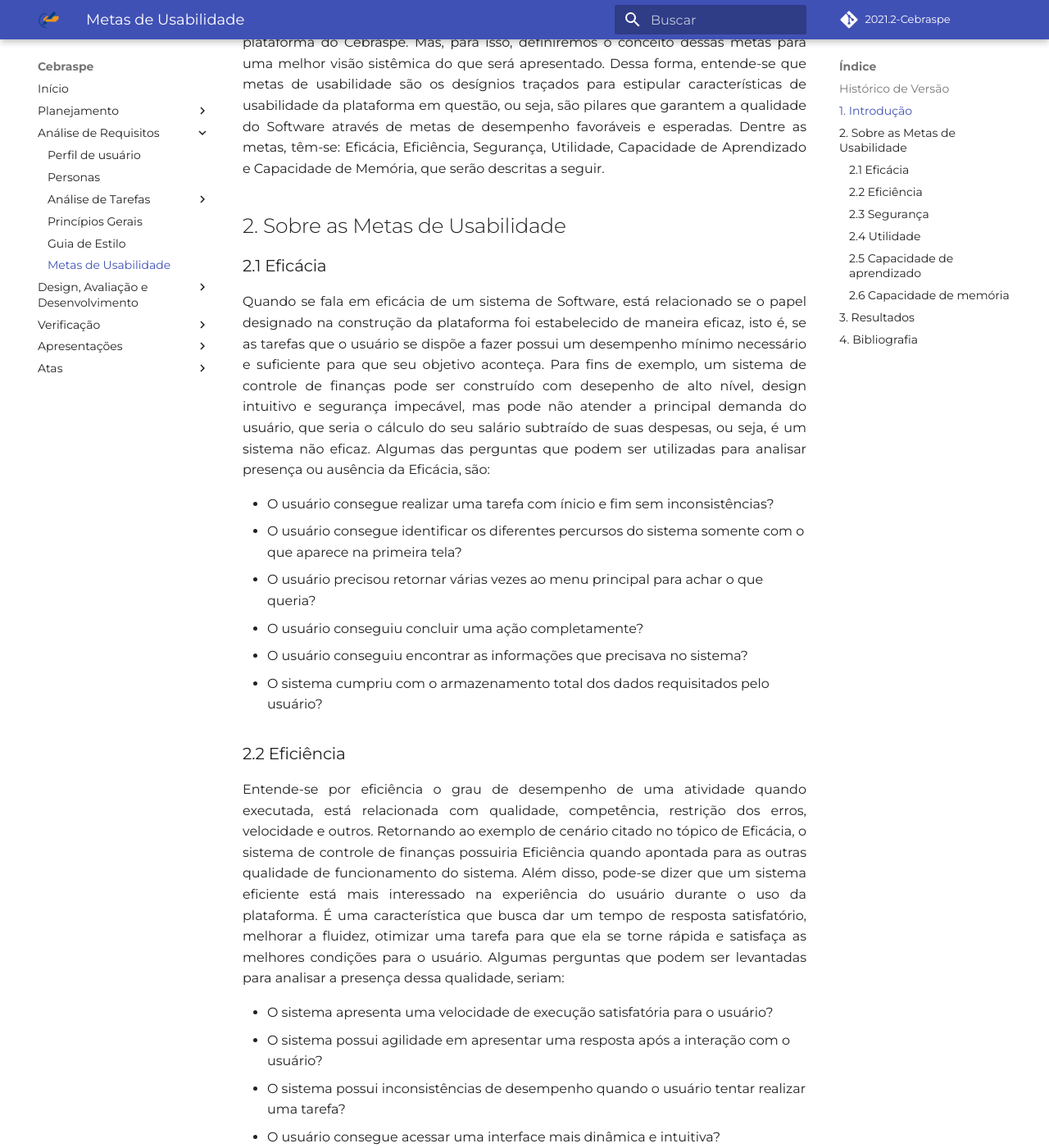
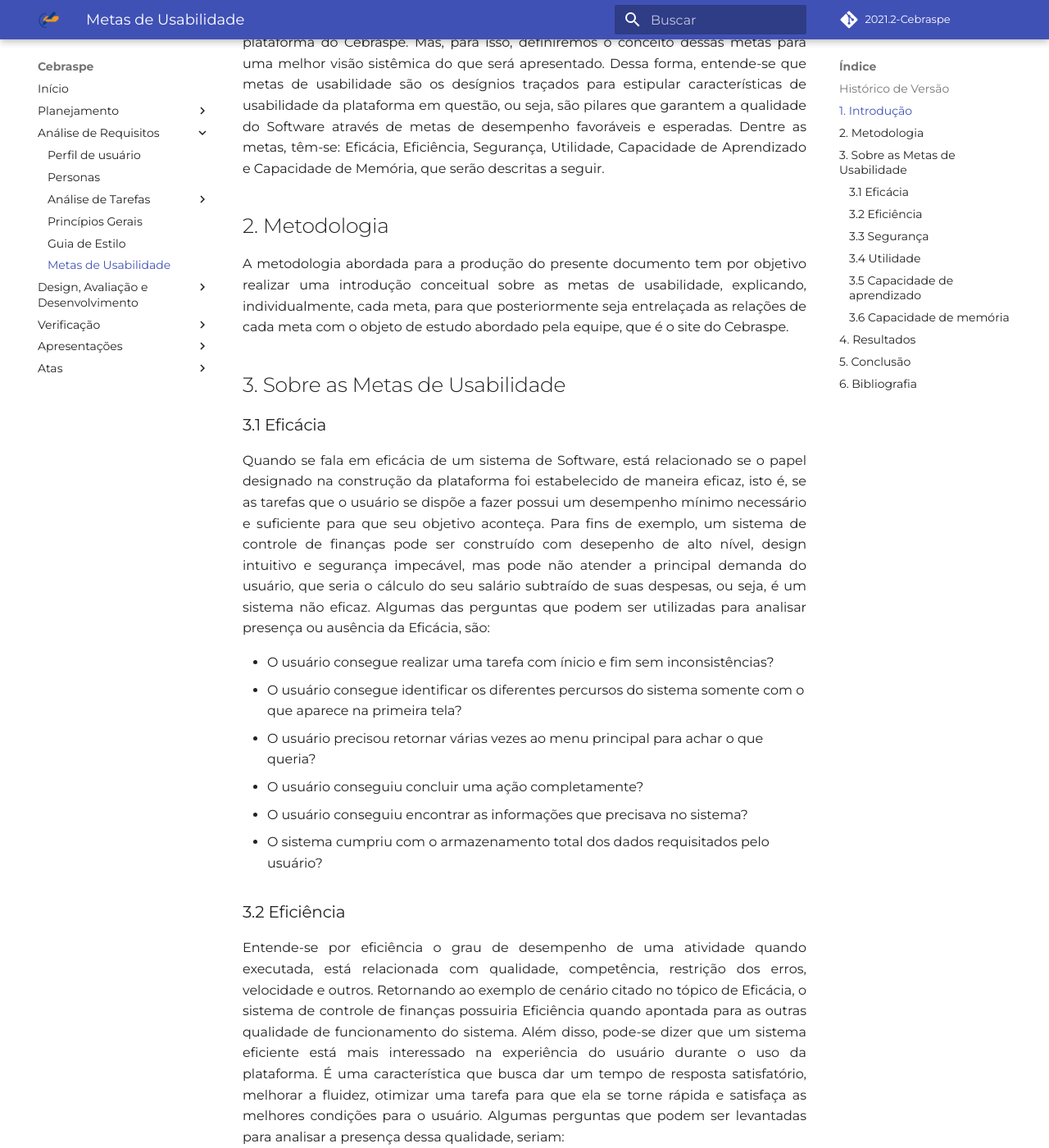
Before and after one commit to Interacao-Humano-Computador/2021.2-Cebraspe, an MkDocs documentation site: the page built from docs/Análise_de_requisitos/Metas_de_usabilidade/metas_de_usabilidade.md, in a window 1280 px wide and 1400 px high, scrolled down 456 px. Shown: the whole window at 82% size. Built offline with MkDocs 1.6.1 and Material for MkDocs 9.7.7, drawn with Linux system fonts in a browser that asks for light colours; some web fonts are replaced; comment, search, counter and statistics services are not loaded; some of the changed text lies outside the part shown.

Commit message:
#48 - correcoes da monitoria

```diff
--- a/docs/Análise_de_requisitos/Metas_de_usabilidade/metas_de_usabilidade.md
+++ b/docs/Análise_de_requisitos/Metas_de_usabilidade/metas_de_usabilidade.md
@@ -5,7 +5,7 @@
 |    Data    | Versão |      Descrição       |  Autor  | Revisor |
 | :--------: | :----: | :------------------: | :-----: | :-----: |
 | 12.03.2022 |  0.1   | Criação do documento | Gustave | Daniel  |
-| 17.04.2022 |  0.2   |  Revisão   |      Daniel      |    -    |
+| 17.04.2022 |  0.2   |       Revisão        | Daniel  |    -    |
 
 ## 1. Introdução
 
@@ -13,9 +13,15 @@
 O presente documento tem por objetivo demonstrar as metas de usabilidade da plataforma do Cebraspe. Mas, para isso, definiremos o conceito dessas metas para uma melhor visão sistêmica do que será apresentado. Dessa forma, entende-se que metas de usabilidade são os desígnios traçados para estipular características de usabilidade da plataforma em questão, ou seja, são pilares que garantem a qualidade do Software através de metas de desempenho favoráveis e esperadas. Dentre as metas, têm-se: Eficácia, Eficiência, Segurança, Utilidade, Capacidade de Aprendizado e Capacidade de Memória, que serão descritas a seguir.
 </p>
 
-## 2. Sobre as Metas de Usabilidade
+## 2. Metodologia
 
-### 2.1 Eficácia
+<p style="text-align: justify;">
+A metodologia abordada para a produção do presente documento tem por objetivo realizar uma introdução conceitual sobre as metas de usabilidade, explicando, individualmente, cada meta, para que posteriormente seja entrelaçada as relações de cada meta com o objeto de estudo abordado pela equipe, que é o site do Cebraspe.
+</p>
+
+## 3. Sobre as Metas de Usabilidade
+
+### 3.1 Eficácia
 
 <p style="text-align: justify;">
 Quando se fala em eficácia de um sistema de Software, está relacionado se o papel designado na construção da plataforma foi estabelecido de maneira eficaz, isto é, se as tarefas que o usuário se dispõe a fazer possui um desempenho mínimo necessário e suficiente para que seu objetivo aconteça. Para fins de exemplo, um sistema de controle de finanças pode ser construído com desepenho de alto nível, design intuitivo e segurança impecável, mas pode não atender a principal demanda do usuário, que seria o cálculo do seu salário subtraído de suas despesas, ou seja, é um sistema não eficaz. Algumas das perguntas que podem ser utilizadas para analisar presença ou ausência da Eficácia, são:</p>
@@ -27,7 +33,7 @@
 - O usuário conseguiu encontrar as informações que precisava no sistema?
 - O sistema cumpriu com o armazenamento total dos dados requisitados pelo usuário?
 
-### 2.2 Eficiência
+### 3.2 Eficiência
 
 <p style="text-align: justify;">
 Entende-se por eficiência o grau de desempenho de uma atividade quando executada, está relacionada com qualidade, competência, restrição dos erros, velocidade e outros. Retornando ao exemplo de cenário citado no tópico de Eficácia, o sistema de controle de finanças possuiria Eficiência quando apontada para as outras qualidade de funcionamento do sistema. Além disso, pode-se dizer que um sistema eficiente está mais interessado na experiência do usuário durante o uso da plataforma. É uma característica que busca dar um tempo de resposta satisfatório, melhorar a fluidez, otimizar uma tarefa para que ela se torne rápida e satisfaça as melhores condições para o usuário. Algumas perguntas que podem ser levantadas para analisar a presença dessa qualidade, seriam: </p>
@@ -38,7 +44,7 @@
 - O usuário consegue acessar uma interface mais dinâmica e intuitiva?
 - Existem muitos erros durante a realização de uma atividade?
 
-### 2.3 Segurança
+### 3.3 Segurança
 
 <p style="text-align: justify;">
 A segurança está relacionada à proteção dos dados dentro da plataforma e seu direito de preservação. Pode-se dizer que essa qualidade de Software também se relaciona ao armazenamento de recuperação de dados, evitando erros irreversíveis e garantindo proteção ao sistema. Ademais, é tudo aquilo que mitiga as situações de riscos ao usuário. Algumas perguntas, são:
@@ -52,7 +58,7 @@
 - O usuário consegue recuperar ou acessar os dados inseridos posteriormente?
 - O sistema apresenta orientações ao usuário em casos de erros graves?
 
-### 2.4 Utilidade
+### 3.4 Utilidade
 
 <p style="text-align: justify;">
 Quando se trata de Utilidade, fala-se sobre os aspectos que tornam o sistema com ferramentas úteis ao usuário, ou seja, facilita a experiência através de componentes que se apresentam além do esperado. A utilidade é a característica que deve ser analisada às opções que compõe um menu, se elas são úteis a ponto de ajudar o usuário ou se estão lá de forma incoerente com o que se espera do programa. As perguntas que ajudam a rastrear esses aspectos são:</p>
@@ -63,7 +69,7 @@
 - O menu possui opções desnecessárias e evitáveis?
 - Essa ação poderia ser omitida sem afetar desempenho ou funcionalidade do sistema?
 
-### 2.5 Capacidade de aprendizado
+### 3.5 Capacidade de aprendizado
 
 <p style="text-align: justify;">
 A capacidade de aprendizado é uma propriedade específica do usuário de aprender através da sua própria experiência pela plataforma, sem que alguém atue de forma direta dando comandos para o seu uso. Esse fator relaciona-se com a capacidade de aprender a utilizar a interface de forma orgânica, fácil e sem esforço. Seguem, então, algumas perguntas relacionadas: </p>
@@ -74,7 +80,7 @@
 - As dúvidas são solucionadas em algum lugar da plataforma?
 - Qual o nível de esforço do usuário para aprender uma ação ou tarefa da plataforma?
 
-### 2.6 Capacidade de memória
+### 3.6 Capacidade de memória
 
 <p style="text-align: justify;">
 Outra propriedade que um sistema de Software pode possuir é sua capacidade de memória. Ela está ligada à capacidade adquirida no aprendizado do usuário durante suas primeiras experiências. Entende-se como o nível de repetição necessário para que o usuário possa utilizar a plataforma de forma "automática" e assim realizar funções mais rapidamente, permitindo o aumento do nível de produtividade e agilidade. Uma outra forma de entendimento é associar essa característica com plataformas bem sequenciadas e metódicas, da qual o usuário se familiariza mais rapidamente. As perguntas correlacionadas são:</p>
@@ -96,7 +102,12 @@
 | Capacidade de aprendizado | A plataforma segue um padrão hierárquico de tarefas, podendo ter sua capacidade de aprendizado de nível moderado, isso porque no site há uma quantidade significativa de conteúdo, podendo demorar ao usuário identificar todas elas. |
 |   Capacidade de memória   |                                               A curto prazo, a capacidade de memória que a plataforma oferece é satisfatória devido ao padronização de interface e ao design intuitivo.                                               |
 
-## 4. Bibliografia
+## 5. Conclusão
+
+<p style="text-align: justify;">
+Após o levantamento de Resultados na tabela apresentada anteriormente, no tópico 5, entende-se que as metas de usabilidade foram alinhadas ao site do Cebraspe, em que as metas de usabilidade foram descritas na tabela a partir da particularidade do objeto de estudo apresentado.</p>
+
+## 6. Bibliografia
 
 > BARBOSA, Simone. SILVA Bruno. "Interação Humano-Computador".
 >
```
Also changed, not shown: other parts of docs/Análise_de_requisitos/Metas_de_usabilidade/metas_de_usabilidade.md (+1 -1 lines), docs/Análise_de_requisitos/Análise_de_tarefas/HTA.md (+10 -3 lines).
